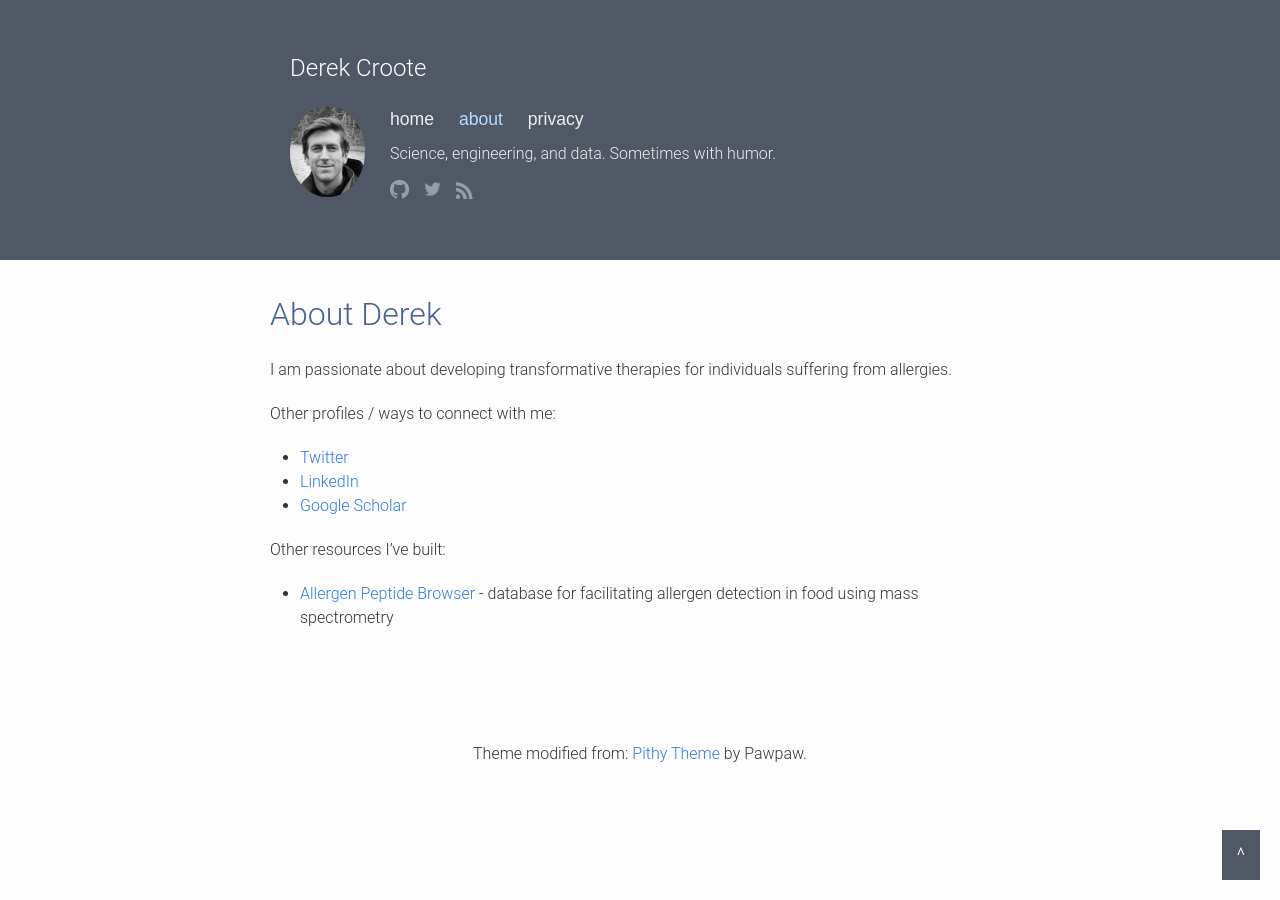
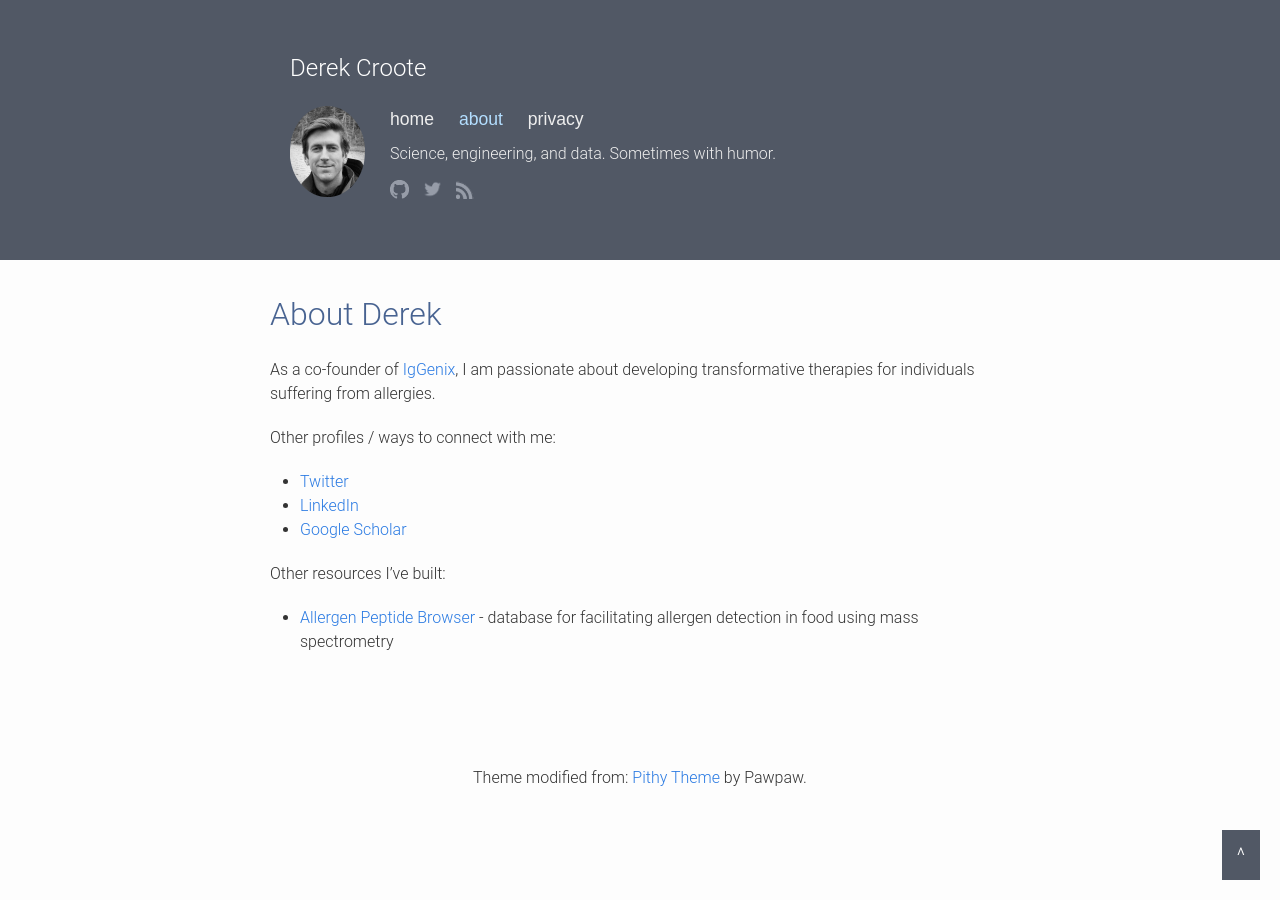
Before and after one commit to dcroote/dcroote.github.io, a Jekyll site: the page built from about.md, in a window 1280 px wide. Built offline with Jekyll 4.4.1, drawn with Linux system fonts in a browser that asks for light colours; some web fonts are replaced.

Commit message:
Add IgGenix to about page

```diff
--- a/about.md
+++ b/about.md
@@ -5,7 +5,7 @@ description: Find out more about Derek as well as ways to connect.
 permalink: /about/
 ---
 
-<p>I am passionate about developing transformative therapies for individuals suffering from allergies.</p>
+<p>As a co-founder of <a href="https://iggenix.com" target="_blank">IgGenix</a>, I am passionate about developing transformative therapies for individuals suffering from allergies.</p>
 
 Other profiles / ways to connect with me:
 
```
